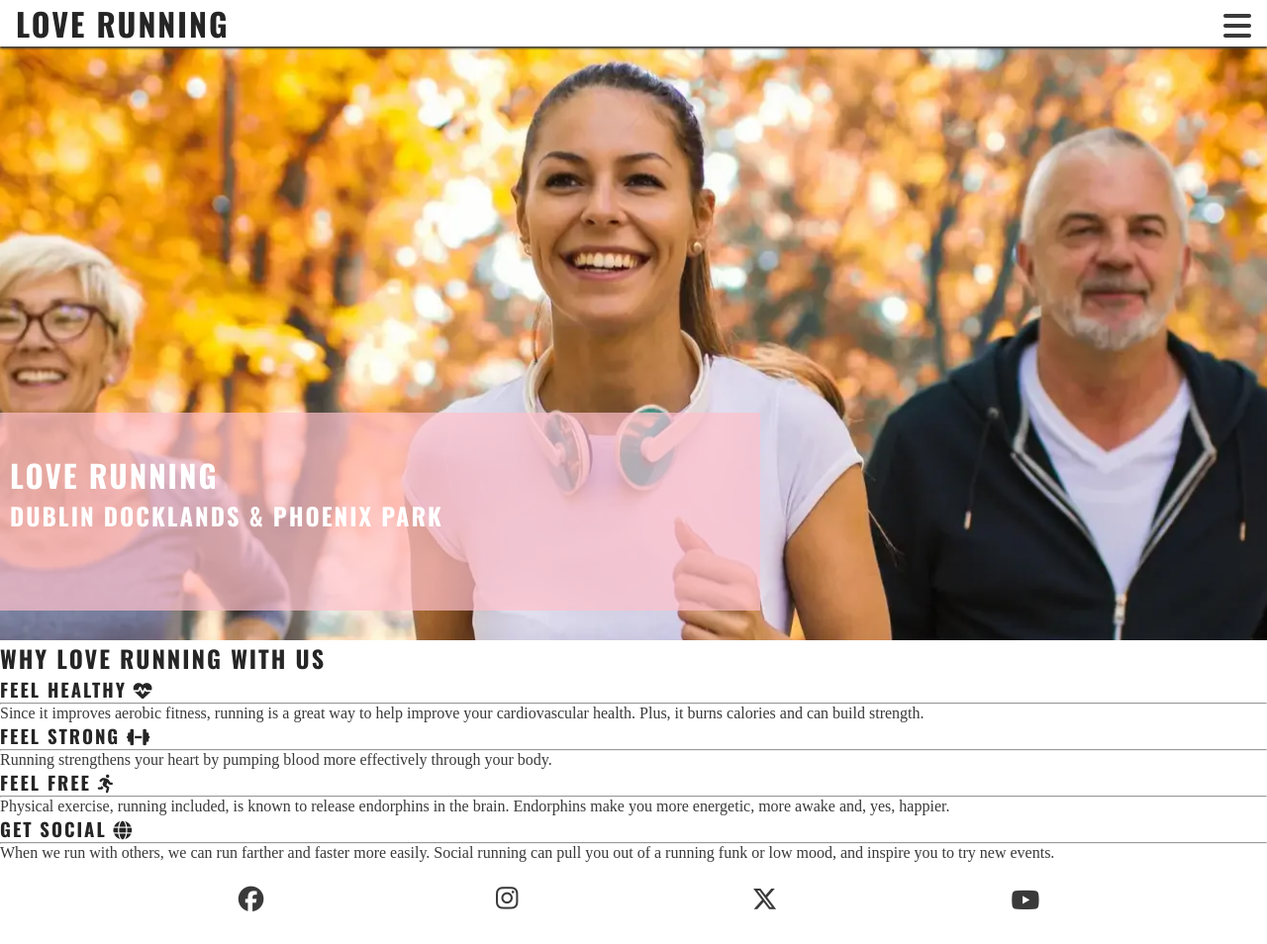
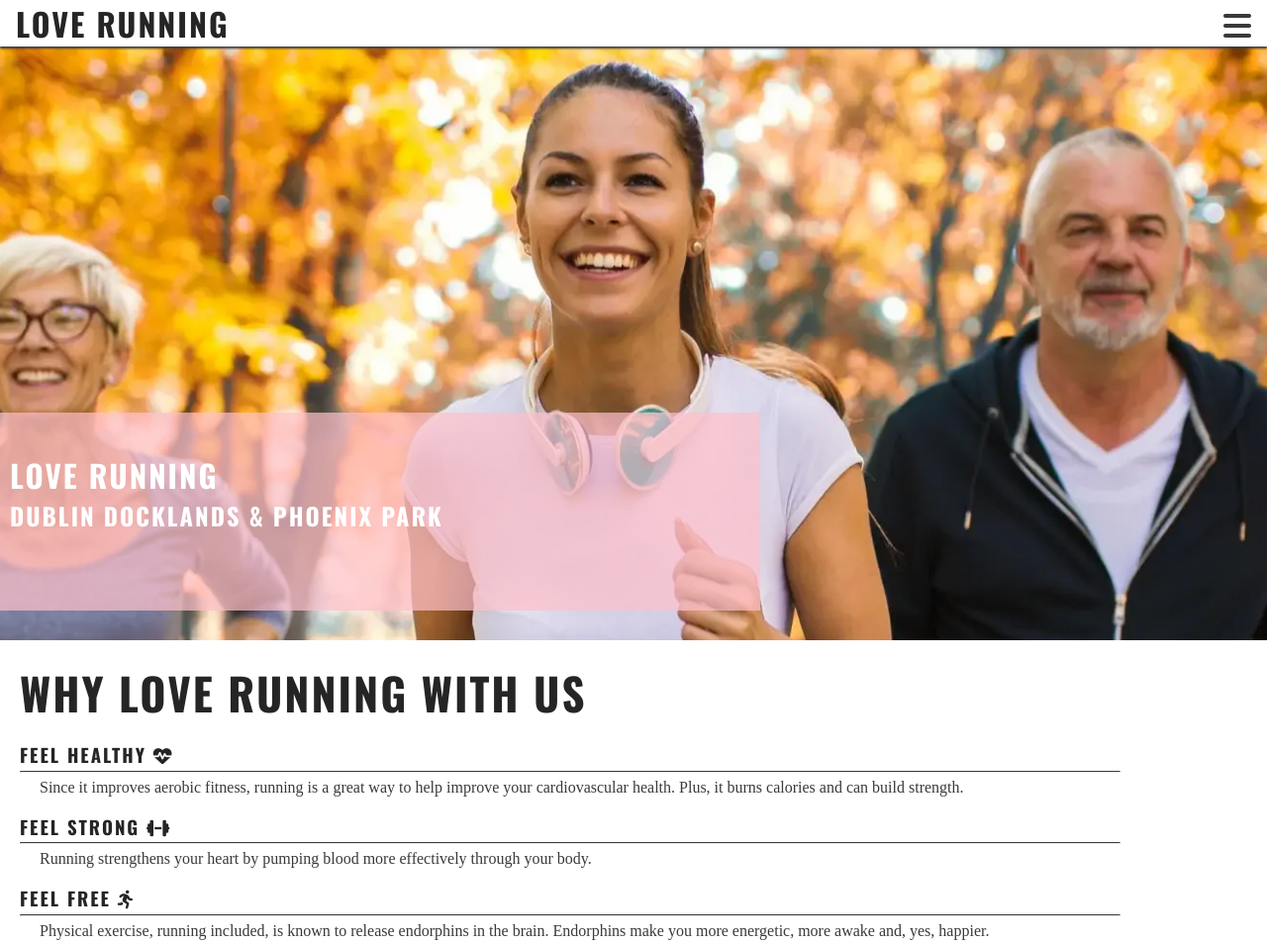
Before and after one commit to bancken/love-running, a plain HTML site: page index.html in a window 1280 px wide. Shown: the top 954 px of the page at 99% size. Drawn offline with nearby package versions, Linux system fonts and the light colour scheme.

Commit message:
adding reasons div and formatting content

```diff
--- a/assets/css/stylesheet.css
+++ b/assets/css/stylesheet.css
@@ -106,3 +106,34 @@ margin-top: 47px;
     padding: 20%;
     color: #3a3a3a;
 }
+#reasons {
+    margin-top: 20px;
+    margin-bottom: 20px;
+    width: 90%;
+}
+#reasons h2 {
+    font-size: 280%;
+    margin: 20px;
+}
+#benefits-physical div {
+    line-height: 20px;
+    margin: 20px;
+}
+#benefits-physical hr {
+    border-top: 1px solid #3a3a3a;
+    margin: 5px 0;
+}
+#benefits-physical p {
+    padding: 0 20px;
+}
+#benefits-mental div {
+    line-height: 20px;
+    margin: 20px;
+}
+#benefits-mental hr {
+    border-top: 1px solid #3a3a3a;
+    margin: 5px 0;
+}
+#benefits-mental p {
+    padding: 0 20px;
+}
```
